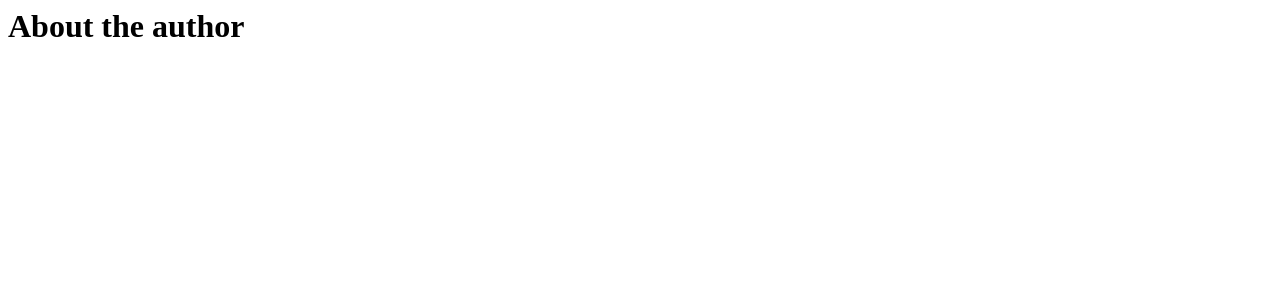
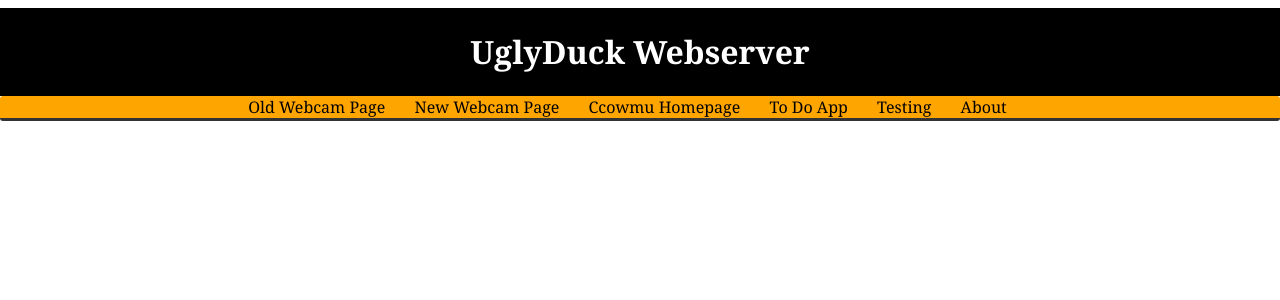
Before and after one commit to blakewrege/www, a PHP site: page /Blake.php in a window 1280 px wide. Shown: the top 300 px of the page. Run offline with PHP 8.4, Linux system fonts and the light colour scheme.

Commit message:
added new webcam page link worked on about page

```diff
--- a/Blake.php
+++ b/Blake.php
@@ -1,2 +1,24 @@
+<html>
+<style>
+</style>
 
-<h1>About the author</h1>
+
+<head>
+<TITLE>Uglyduck Webserver</TITLE>
+<link rel="stylesheet" type="text/css" href="stylesheet.css">
+</head>
+<body>
+<div id="header" style="color:white">
+<h1><a style="color:white;text-decoration: none;"  href="index.php">UglyDuck Webserver</a></h1>
+</div>
+
+<div class="box" id="menu">
+                        <span class="menu_item" id="menu1"><a href="oldindex.php">Old Webcam Page</a></span>
+			<span class="menu_item" id="menu2"><a href="webcam/">New Webcam Page</a></span>
+                        <span class="menu_item" id="menu3"><a href="ccowmu/../..">Ccowmu Homepage</a></span>
+                        <span class="menu_item" id="menu4"><a href="http://t4ls.duckdns.org:8080/todoapp/html/">To Do App</a></span>
+                        <span class="menu_item" id="menu5"><a href="testing/">Testing</a></span>
+                        <span class="menu_item" id="menu6"><a href="Blake.php">About</a></span>
+                </div>
+<h2>About the Author</h2>
+</body></html>
--- a/stylesheet.css
+++ b/stylesheet.css
@@ -1,9 +1,4 @@
-body {
-    background-image: url("funnyduck.jpg");
-    background-position: 0px 0px;
-    background-repeat: no-repeat;
-    background-size:cover;
-}
+
 
 * {
 	font-family: Georgia;
@@ -89,4 +84,6 @@ a:hover {
     color:white;
     text-align:center;
     padding:1px;
+    min-height:30px;
+
 }
```
Also changed, not shown: index.php (+20 -6 lines), image.png, webcam.jpg.
